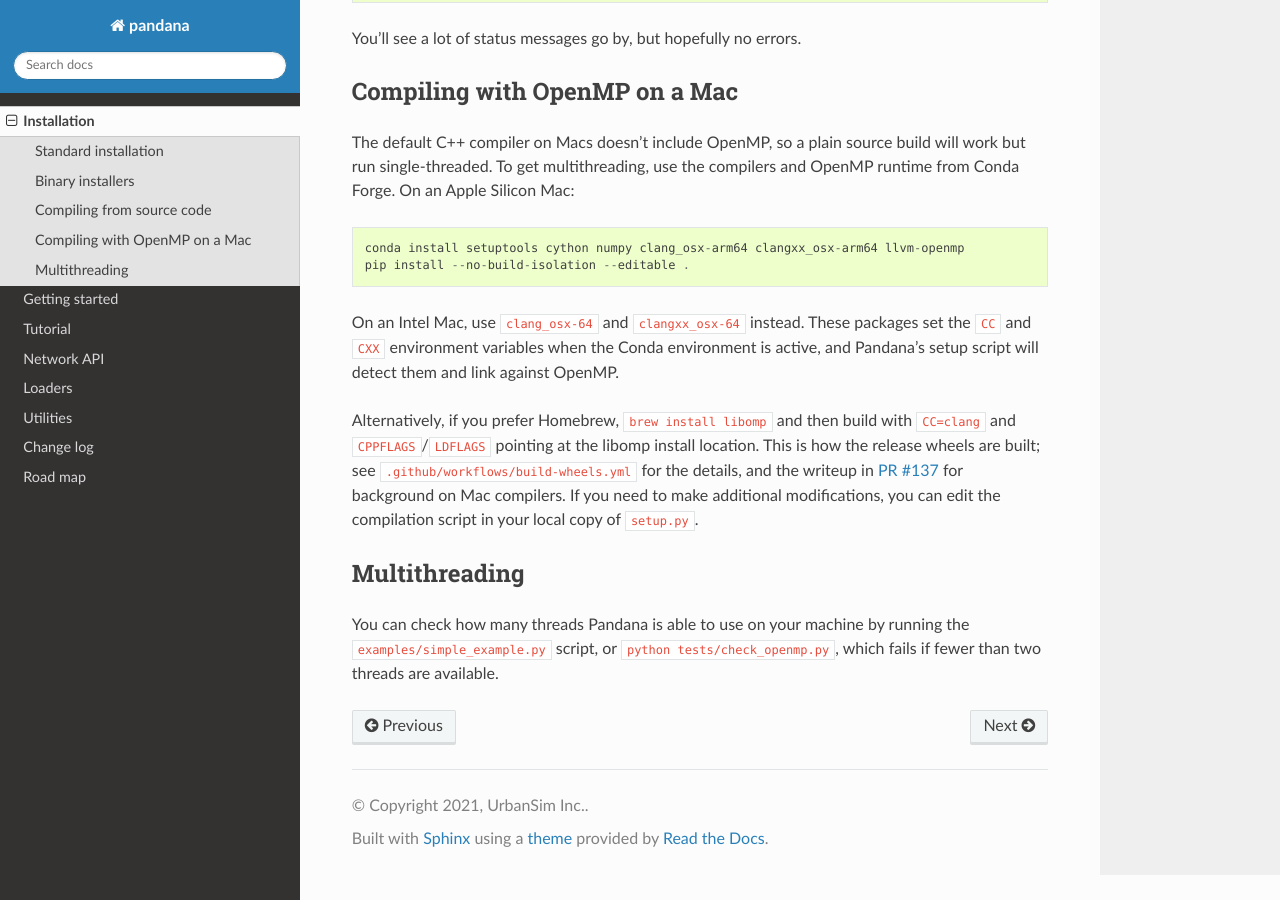
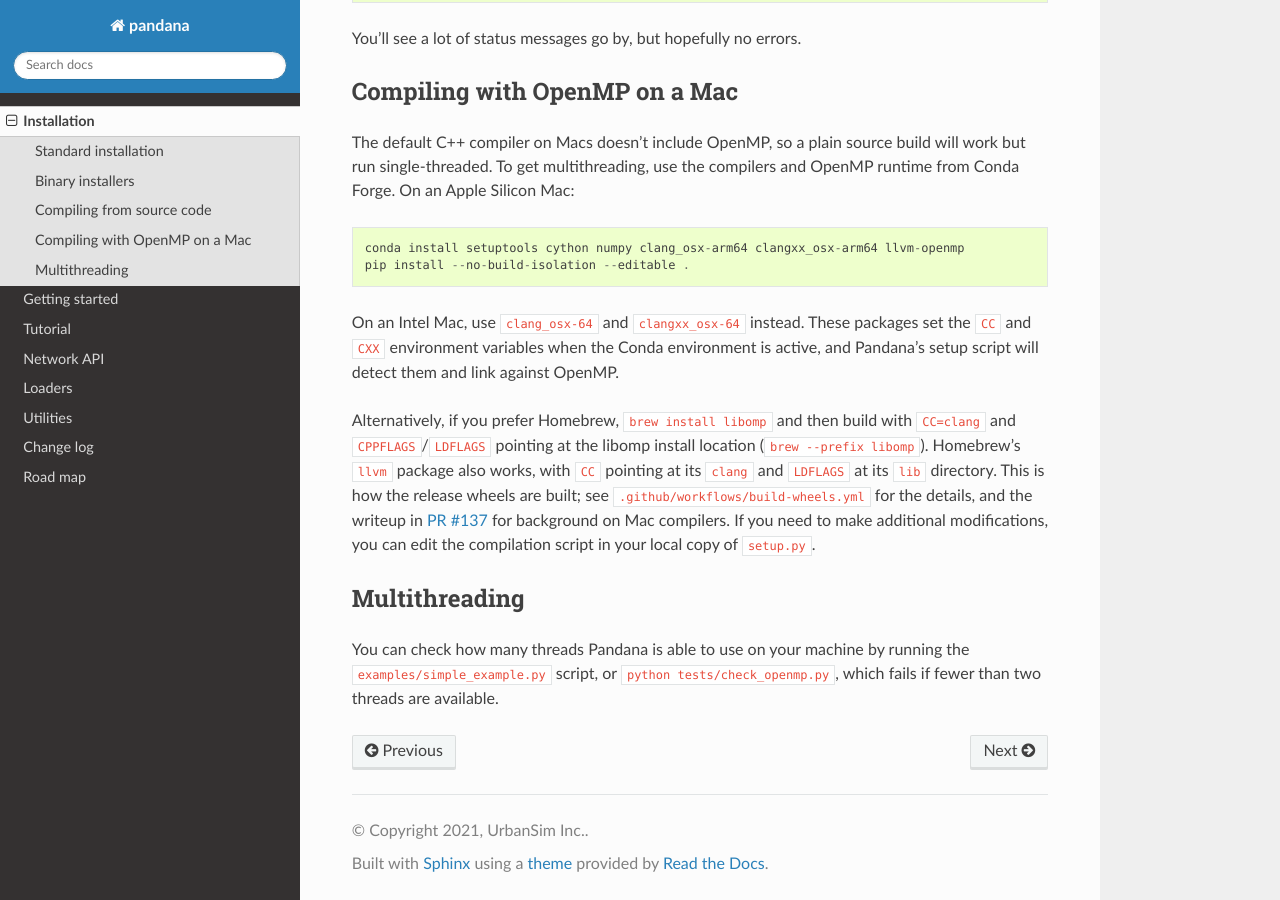
Before and after one commit to UDST/pandana, a Sphinx documentation site: the page built from docs/source/installation.rst, in a window 1280 px wide and 900 px high, scrolled down 1336 px. Built offline with Sphinx 7.4.7 and the Read the Docs theme 3.1.0, drawn with Linux system fonts in a browser that asks for light colours; some of the changed text lies outside the part shown.

Commit message:
Installation docs: per-architecture macOS floors and Homebrew LLVM note

```diff
--- a/docs/source/installation.rst
+++ b/docs/source/installation.rst
@@ -59,7 +59,7 @@
 
 On an Intel Mac, use ``clang_osx-64`` and ``clangxx_osx-64`` instead. These packages set the ``CC`` and ``CXX`` environment variables when the Conda environment is active, and Pandana's setup script will detect them and link against OpenMP.
 
-Alternatively, if you prefer Homebrew, ``brew install libomp`` and then build with ``CC=clang`` and ``CPPFLAGS``/``LDFLAGS`` pointing at the libomp install location. This is how the release wheels are built; see ``.github/workflows/build-wheels.yml`` for the details, and the writeup in `PR #137 <https://github.com/UDST/pandana/pull/137>`_ for background on Mac compilers. If you need to make additional modifications, you can edit the compilation script in your local copy of ``setup.py``.
+Alternatively, if you prefer Homebrew, ``brew install libomp`` and then build with ``CC=clang`` and ``CPPFLAGS``/``LDFLAGS`` pointing at the libomp install location (``brew --prefix libomp``). Homebrew's ``llvm`` package also works, with ``CC`` pointing at its ``clang`` and ``LDFLAGS`` at its ``lib`` directory. This is how the release wheels are built; see ``.github/workflows/build-wheels.yml`` for the details, and the writeup in `PR #137 <https://github.com/UDST/pandana/pull/137>`_ for background on Mac compilers. If you need to make additional modifications, you can edit the compilation script in your local copy of ``setup.py``.
 
 
 Multithreading
```
Also changed, not shown: other parts of docs/source/installation.rst (+1 -1 lines).
